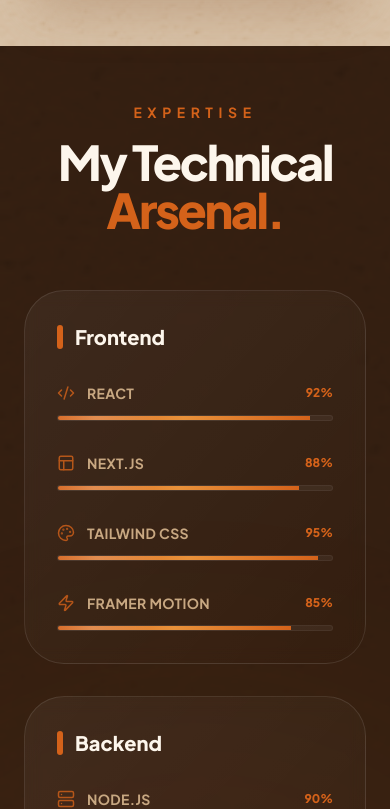
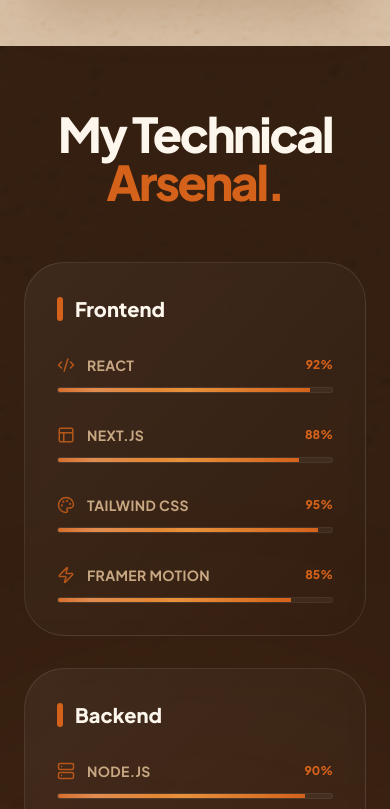
Before and after one commit to raza1315/Raza-Portfolio, a Next.js app: page / in a window 390 px wide. Shown: the part 2075-2884 px from the top of the page. Built offline with nearby package versions, Linux system fonts and the light colour scheme.

Commit message:
fixed margins and paddings

```diff
--- a/Components/ContactSection.jsx
+++ b/Components/ContactSection.jsx
@@ -54,7 +54,7 @@
     ];
 
     return (
-        <section id="contact" className="relative min-h-screen bg-[#2C1A0E] flex items-center justify-center py-24 px-6 overflow-hidden">
+        <section id="contact" className="relative min-h-screen bg-[#2C1A0E] flex items-center justify-center md:py-24 py-14 px-6 overflow-hidden">
             {/* Grain overlay */}
             <div
                 className="absolute inset-0 z-0 opacity-20 pointer-events-none mix-blend-overlay"
@@ -70,14 +70,6 @@
 
                     {/* Left Column — Text & Info */}
                     <div className="flex flex-col">
-                        <motion.p
-                            initial={{ opacity: 0, y: 20 }}
-                            whileInView={{ opacity: 1, y: 0 }}
-                            viewport={{ once: true }}
-                            className="text-[#D4621A] font-bold tracking-[0.3em] text-xs md:text-sm uppercase mb-4"
-                        >
-                            Get in Touch
-                        </motion.p>
 
                         <motion.h2
                             initial={{ opacity: 0, y: 20 }}
--- a/Components/SkillsSection.jsx
+++ b/Components/SkillsSection.jsx
@@ -62,7 +62,7 @@
 
 const SkillsSection = () => {
     return (
-        <section id="skills" className="relative min-h-screen bg-[#2C1A0E] flex flex-col items-center justify-center md:py-24 py-14 px-6 overflow-hidden">
+        <section id="skills" className="relative min-h-screen bg-[#2C1A0E] flex flex-col items-center justify-center md:pt-24 pt-16 md:pb-24 pb-10 px-6 overflow-hidden">
             {/* Grain overlay */}
             <div
                 className="absolute inset-0 z-0 opacity-20 pointer-events-none mix-blend-overlay"
@@ -74,14 +74,6 @@
 
             <div className="relative z-10 w-full max-w-[1240px] mx-auto">
                 <div className="text-center mb-20">
-                    <motion.p
-                        initial={{ opacity: 0, y: 20 }}
-                        whileInView={{ opacity: 1, y: 0 }}
-                        viewport={{ once: true }}
-                        className="text-[#D4621A] font-bold tracking-[0.4em] text-sm uppercase mb-4"
-                    >
-                        Expertise
-                    </motion.p>
                     <motion.h2
                         initial={{ opacity: 0, y: 20 }}
                         whileInView={{ opacity: 1, y: 0 }}
```
